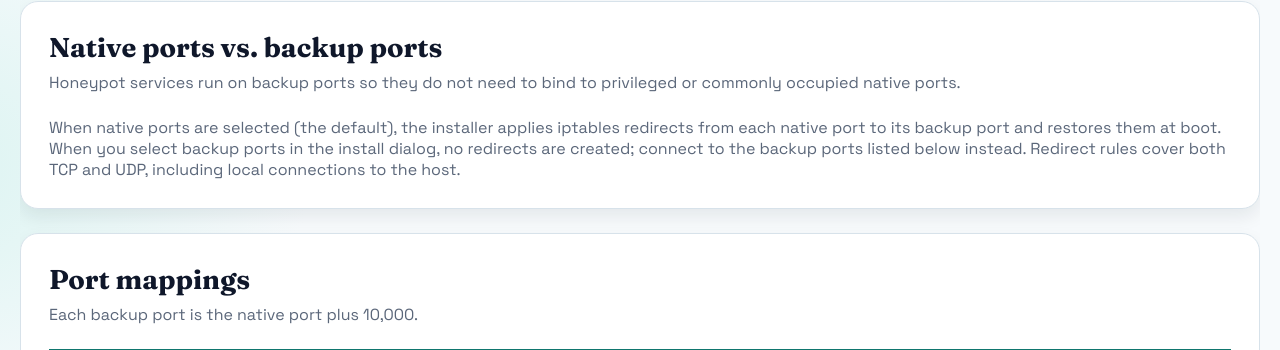
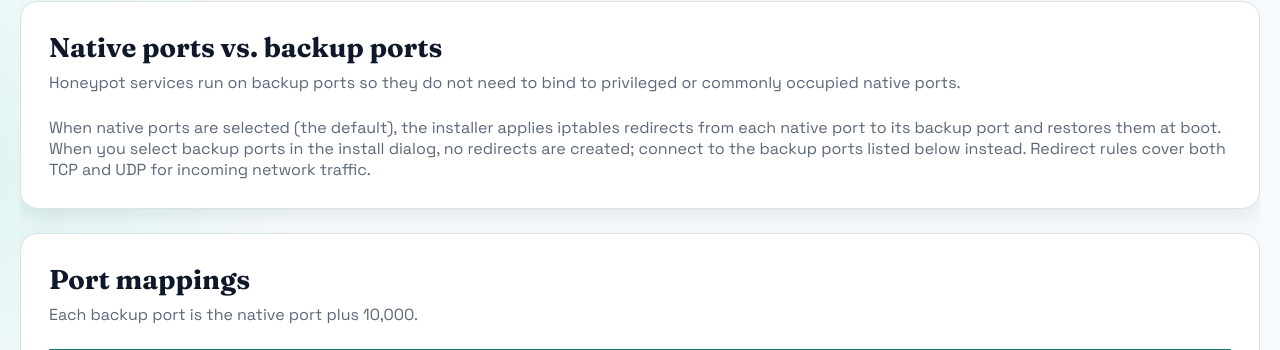
Before and after one commit to Dark-Avenger-Reborn/CanaryDefense, a Flask app: page /honeypot/backup-ports in a window 1280 px wide. Shown: the part 144-494 px from the top of the page. Run offline with Flask 3, Linux system fonts and the light colour scheme.

Commit message:
Remove legacy local OUTPUT rules and restart
Remove legacy OUTPUT iptables rules that used --dst-type LOCAL during apply and remove so the host's own local DNS/traffic (e.g. 127.0.0.53:53) is not intercepted. Change systemd handling to enable the honeypot service and explicitly restart it (instead of enable --now) so upgrades replace any legacy redirects immediately and failures are returned. Update the install UI copy to clarify that redirects cover TCP/UDP for incoming network traffic only.

```diff
--- a/templates/backup_ports.html
+++ b/templates/backup_ports.html
@@ -39,7 +39,7 @@
                 <h2>Native ports vs. backup ports</h2>
                 <p>Honeypot services run on backup ports so they do not need to bind to privileged or commonly occupied native ports.</p>
             </div>
-            <p style="margin-top: 16px;">When native ports are selected (the default), the installer applies iptables redirects from each native port to its backup port and restores them at boot. When you select backup ports in the install dialog, no redirects are created; connect to the backup ports listed below instead. Redirect rules cover both TCP and UDP, including local connections to the host.</p>
+            <p style="margin-top: 16px;">When native ports are selected (the default), the installer applies iptables redirects from each native port to its backup port and restores them at boot. When you select backup ports in the install dialog, no redirects are created; connect to the backup ports listed below instead. Redirect rules cover both TCP and UDP for incoming network traffic.</p>
         </div>
 
         <div class="card fade-up" style="margin-top: 24px;">
```
Also changed, not shown: 1 other file.
